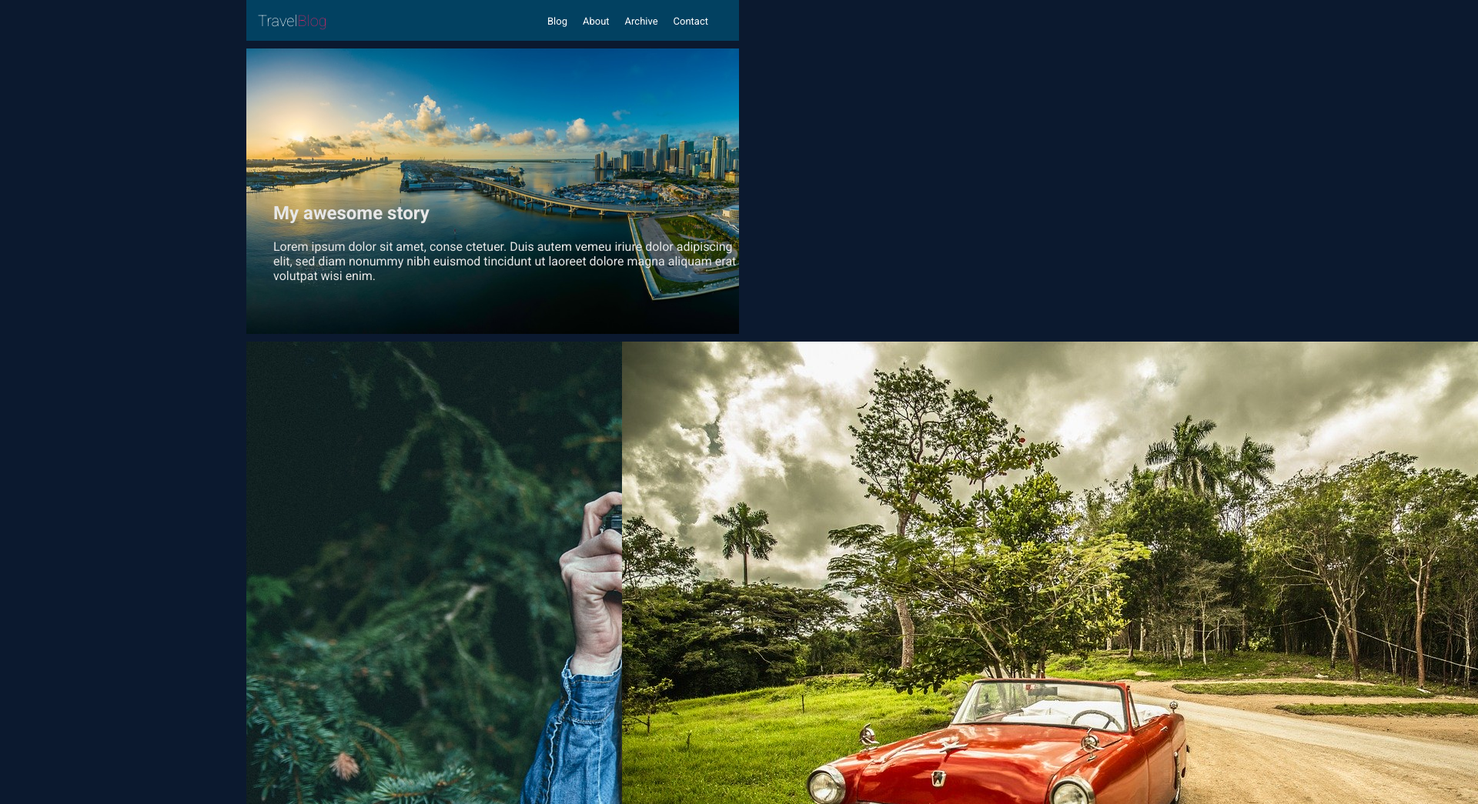
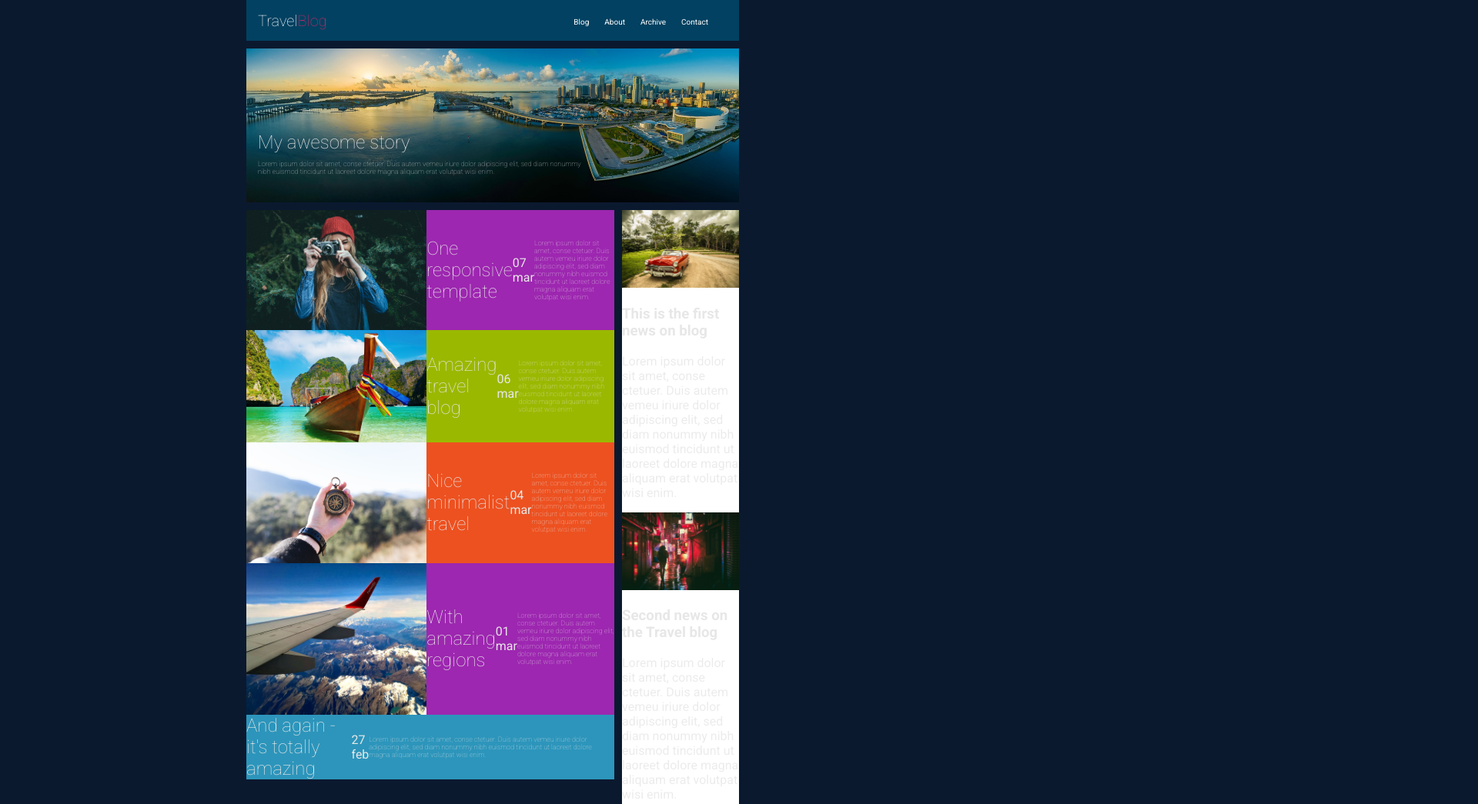
Before and after one commit to o-morozova/FL-12, a plain HTML site: page FL12_HW5/homework/index.html in a window 1280 px wide. Shown: the top 1045 px of the page at 77% size, 1920 px wide, since content can reach past the window. Drawn offline with Linux system fonts and the light colour scheme.

Commit message:
Main section, the first version

```diff
--- a/FL12_HW5/homework/css/styles.css
+++ b/FL12_HW5/homework/css/styles.css
@@ -40,9 +40,12 @@ a {
     text-decoration: none;
     color: #ffffff;
 }
+p {
+    opacity: 0.8;
+}
 .wrapper {
     display: grid;
-    grid-template-rows: auto auto 1fr auto;
+    grid-template-rows: auto 200px 1fr auto;
     grid-template-columns: 478px 152px;
     grid-template-areas:
             "nav nav"
@@ -86,23 +89,51 @@ header {
     margin-left: 20px;
 }
 .header__inner ul li a{
-    font-size: small;
+    font-size: x-small;
 }
 section {
     grid-area: section;
     background: no-repeat url("../img/post0.jpg") center 100% / cover;
 }
 .post-0 {
-    padding: 180px 0 50px 35px;
-
+    padding: 108px 190px 30px 15px;
+}
+.post-0 p, .article p{
+    font-weight: lighter;
+    font-size: xx-small;
+}
+.post-0 h2, .article h2 {
+    font-weight: lighter;
+    font-size: x-large;
+    margin: 0;
 }
 main {
     grid-area: main;
 }
-
+.article {
+    display: flex;
+    align-items: center;
+    position: relative;
+}
+.article:nth-child(even) {
+    flex-direction: row-reverse;
+    text-align: right;
+}
+.article_image {
+    width: 49%;
+}
+.article_image:hover {
+    opacity: 0.8;
+}
+.article:hover h2 {
+    opacity: 0.8;
+}
 aside {
     grid-area: sidebar;
     background: #ffffff;
+}
+.news_image {
+    width: 100%;
 }
 footer {
     grid-area: footer;
--- a/FL12_HW5/homework/index.html
+++ b/FL12_HW5/homework/index.html
@@ -40,55 +40,55 @@
   </section>
   <main>
     <div class="articles">
-        <div class="post-1">
       <article>
+        <div class="article post-1">
               <img class="article_image" src="img/post1.jpg" alt="Girl with a camera"/>
               <h2>One responsive template</h2>
               <span class="post_date">07 mar</span>
               <p>Lorem ipsum dolor sit amet, conse ctetuer. Duis autem vemeu iriure dolor adipiscing elit, sed diam nonummy nibh euismod tincidunt ut laoreet dolore magna aliquam erat volutpat wisi enim.</p>
+        </div>
       </article>
-        </div>
-        <div class="post-2">
       <article>
+        <div class="article post-2">
             <img class="article_image" src="img/post2.jpg" alt="A big boat"/>
             <h2>Amazing travel blog</h2>
             <span class="post_date">06 mar</span>
             <p>Lorem ipsum dolor sit amet, conse ctetuer. Duis autem vemeu iriure dolor adipiscing elit, sed diam nonummy nibh euismod tincidunt ut laoreet dolore magna aliquam erat volutpat wisi enim.</p>
+        </div>
       </article>
-        </div>
-        <div class="post-3">
       <article>
+        <div class="article post-3">
             <img class="article_image" src="img/post3.jpg" alt="Hand with a compass"/>
             <h2>Nice minimalist travel</h2>
             <span class="post_date">04 mar</span>
             <p>Lorem ipsum dolor sit amet, conse ctetuer. Duis autem vemeu iriure dolor adipiscing elit, sed diam nonummy nibh euismod tincidunt ut laoreet dolore magna aliquam erat volutpat wisi enim.</p>
+        </div>
       </article>
-        </div>
-        <div class="post-4">
       <article>
+        <div class="article post-4">
             <img class="article_image" src="img/post4.jpg" alt="Airplane wing"/>
             <h2>With amazing regions</h2>
             <span class="post_date">01 mar</span>
             <p>Lorem ipsum dolor sit amet, conse ctetuer. Duis autem vemeu iriure dolor adipiscing elit, sed diam nonummy nibh euismod tincidunt ut laoreet dolore magna aliquam erat volutpat wisi enim.</p>
+        </div>
       </article>
-        </div>
-        <div class="post-5">
       <article>
+        <div class="article post-5">
             <h2>And again - it's totally amazing</h2>
             <span class="post_date">27 feb</span>
             <p>Lorem ipsum dolor sit amet, conse ctetuer. Duis autem vemeu iriure dolor adipiscing elit, sed diam nonummy nibh euismod tincidunt ut laoreet dolore magna aliquam erat volutpat wisi enim.</p>
+        </div>
       </article>
-        </div>
     </div>
   </main>
   <aside>
     <div class="news1">
-      <img class="article_image" src="img/news1.jpg" alt="Retro car"/>
+      <img class="news_image" src="img/news1.jpg" alt="Retro car"/>
       <h3>This is the first news on blog</h3>
       <p>Lorem ipsum dolor sit amet, conse ctetuer. Duis autem vemeu iriure dolor adipiscing elit, sed diam nonummy nibh euismod tincidunt ut laoreet dolore magna aliquam erat volutpat wisi enim.</p>
     </div>
     <div class="news2">
-      <img class="article_image" src="img/news2.jpg" alt="Night city"/>
+      <img class="news_image" src="img/news2.jpg" alt="Night city"/>
       <h3>Second news on the Travel blog</h3>
       <p>Lorem ipsum dolor sit amet, conse ctetuer. Duis autem vemeu iriure dolor adipiscing elit, sed diam nonummy nibh euismod tincidunt ut laoreet dolore magna aliquam erat volutpat wisi enim.</p>
     </div>
```
Lines whose indentation alone changed are shown as unchanged.
